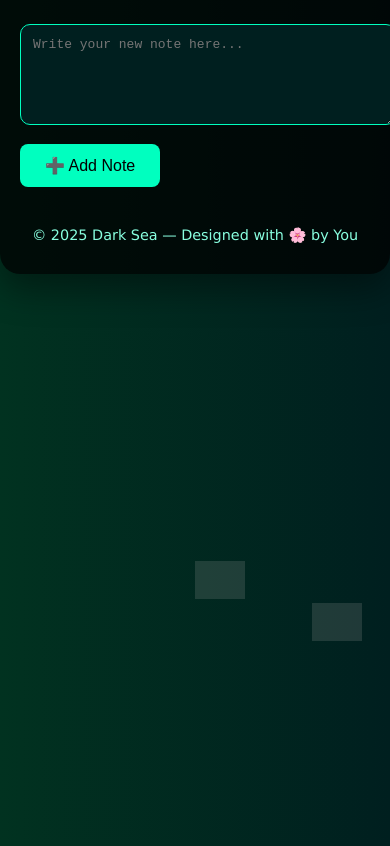
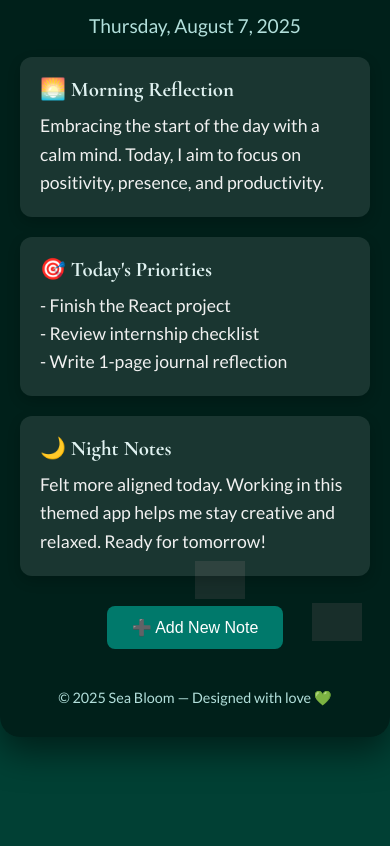
Before and after one commit to 7569279933/task-2, a plain HTML site: page index.html in a window 390 px wide. Shown: the part 205-1051 px from the top of the page. Drawn offline with nearby package versions, Linux system fonts and the light colour scheme; grey boxes are pictures that could not be loaded.

Commit message:
Update index.html

```diff
--- a/index.html
+++ b/index.html
@@ -1,42 +1,43 @@
 <!DOCTYPE html>
 <html lang="en">
 <head>
-  <meta charset="UTF-8" />
-  <meta name="viewport" content="width=device-width, initial-scale=1.0"/>
-  <title>Dark Sea Notes</title>
+  <meta charset="UTF-8">
+  <meta name="viewport" content="width=device-width, initial-scale=1">
+  <title>Daily Notes | Sea Bloom</title>
+  <link href="https://fonts.googleapis.com/css2?family=Cormorant+Garamond:wght@700&family=Lato&display=swap" rel="stylesheet">
   <style>
-    /* Base & Background */
     body {
       margin: 0;
       padding: 0;
-      font-family: 'Lucida Sans', sans-serif;
-      background: linear-gradient(to right, #013220, #001f1f); /* dark sea green to black */
+      font-family: 'Lato', sans-serif;
+      background-color: #014034;
+      color: white;
       overflow-x: hidden;
     }
 
     .overlay {
-      background-color: rgba(0, 0, 0, 0.75);
+      background-color: rgba(0, 0, 0, 0.5);
       padding: 60px 40px;
       max-width: 900px;
       margin: 60px auto;
       border-radius: 20px;
-      box-shadow: 0 15px 35px rgba(0,0,0,0.4);
+      box-shadow: 0 15px 35px rgba(0,0,0,0.5);
       position: relative;
       z-index: 2;
-      color: #fff;
     }
 
     h1 {
-      font-size: 2.8em;
-      color: #00FFBF;
+      font-family: 'Cormorant Garamond', serif;
+      font-size: 3em;
+      color: white;
       text-align: center;
       margin-bottom: 30px;
     }
 
     .note-date {
       text-align: center;
-      font-size: 1.1em;
-      color: #99ffcc;
+      font-size: 1.2em;
+      color: #B2DFDB;
       margin-bottom: 20px;
     }
 
@@ -45,14 +46,12 @@
     }
 
     .note {
-      background: rgba(255, 255, 255, 0.08);
+      background: rgba(255, 255, 255, 0.1);
       padding: 20px;
       border-radius: 12px;
-      box-shadow: 0 5px 20px rgba(0, 255, 191, 0.1);
+      box-shadow: 0 5px 15px rgba(0, 0, 0, 0.2);
       margin-bottom: 20px;
       transition: transform 0.2s ease;
-      position: relative;
-      backdrop-filter: blur(3px);
     }
 
     .note:hover {
@@ -60,59 +59,25 @@
     }
 
     .note-title {
-      font-size: 1.4em;
-      color: #66ffcc;
+      font-family: 'Cormorant Garamond', serif;
+      font-size: 1.6em;
+      color: #E0F2F1;
       margin-bottom: 10px;
     }
 
     .note-content {
       font-size: 1.1em;
-      color: #f0f0f0;
+      color: #F1F1F1;
       line-height: 1.6;
-      white-space: pre-wrap;
-    }
-
-    .note-buttons {
-      position: absolute;
-      top: 10px;
-      right: 10px;
-    }
-
-    .note-buttons button {
-      margin-left: 8px;
-      padding: 4px 8px;
-      font-size: 0.9em;
-      cursor: pointer;
-      border: none;
-      border-radius: 5px;
-      background: #00FFBF;
-      color: #000;
-    }
-
-    .note-buttons button:hover {
-      background: #00ccb3;
-    }
-
-    .add-note-form {
-      margin-top: 30px;
-    }
-
-    textarea {
-      width: 100%;
-      padding: 12px;
-      border-radius: 10px;
-      border: 1px solid #00FFBF;
-      font-size: 1em;
-      resize: vertical;
-      background: #001f1f;
-      color: #fff;
+      font-family: 'Lato', sans-serif;
     }
 
     .add-note-btn {
-      margin-top: 15px;
+      display: block;
+      margin: 30px auto 0;
       padding: 12px 25px;
-      background-color: #00FFBF;
-      color: #000;
+      background-color: #00796B;
+      color: white;
       border: none;
       border-radius: 8px;
       font-size: 1em;
@@ -121,14 +86,14 @@
     }
 
     .add-note-btn:hover {
-      background-color: #00ccb3;
+      background-color: #004D40;
     }
 
     footer {
       text-align: center;
       margin-top: 40px;
       font-size: 0.9em;
-      color: #88ffe0;
+      color: #B2DFDB;
     }
 
     /* Animated floating flowers */
@@ -139,103 +104,76 @@
       background: url('https://www.pngall.com/wp-content/uploads/5/Pink-Flower-PNG-Image.png') no-repeat center center;
       background-size: contain;
       animation: floatFlower 30s linear infinite;
-      opacity: 0.2;
+      opacity: 0.3;
       z-index: 1;
     }
 
     @keyframes floatFlower {
-      0% { transform: translateY(100vh) rotate(0deg); left: 0%; }
-      100% { transform: translateY(-100vh) rotate(360deg); left: 100%; }
+      0% {
+        transform: translateY(100vh) rotate(0deg);
+        left: 0%;
+      }
+      100% {
+        transform: translateY(-100vh) rotate(360deg);
+        left: 100%;
+      }
     }
 
     @media (max-width: 768px) {
-      .overlay { padding: 30px 20px; }
-      h1 { font-size: 2em; }
-      .note-title { font-size: 1.2em; }
+      .overlay {
+        padding: 30px 20px;
+      }
+
+      h1 {
+        font-size: 2em;
+      }
+
+      .note-title {
+        font-size: 1.3em;
+      }
     }
   </style>
 </head>
 <body>
 
-  <!-- Animated Flowers -->
+  <!-- Floating Flowers -->
   <div class="flower" style="top: 80%; left: 10%; animation-delay: 0s;"></div>
   <div class="flower" style="top: 90%; left: 50%; animation-delay: 10s;"></div>
   <div class="flower" style="top: 95%; left: 80%; animation-delay: 20s;"></div>
 
   <div class="overlay">
-    <h1>🌿 Dark Sea Notes</h1>
-    <div class="note-date" id="today-date"></div>
+    <h1>🌊 Sea Bloom Daily Notes 🌸</h1>
+    <div class="note-date">Thursday, August 7, 2025</div>
 
-    <div class="notes-section" id="notes-section"></div>
+    <div class="notes-section">
+      <div class="note">
+        <div class="note-title">🌅 Morning Reflection</div>
+        <div class="note-content">
+          Embracing the start of the day with a calm mind. Today, I aim to focus on positivity, presence, and productivity.
+        </div>
+      </div>
 
-    <div class="add-note-form">
-      <textarea id="note-input" rows="5" placeholder="Write your new note here..."></textarea>
-      <button class="add-note-btn" onclick="addNote()">➕ Add Note</button>
+      <div class="note">
+        <div class="note-title">🎯 Today's Priorities</div>
+        <div class="note-content">
+          - Finish the React project<br>
+          - Review internship checklist<br>
+          - Write 1-page journal reflection
+        </div>
+      </div>
+
+      <div class="note">
+        <div class="note-title">🌙 Night Notes</div>
+        <div class="note-content">
+          Felt more aligned today. Working in this themed app helps me stay creative and relaxed. Ready for tomorrow!
+        </div>
+      </div>
     </div>
 
-    <footer>
-      &copy; 2025 Dark Sea — Designed with 🌸 by You
-    </footer>
+    <button class="add-note-btn">➕ Add New Note</button>
+
+    <footer>&copy; 2025 Sea Bloom — Designed with love 💚</footer>
   </div>
 
-  <script>
-    const notesSection = document.getElementById("notes-section");
-    const noteInput = document.getElementById("note-input");
-
-    document.getElementById("today-date").textContent =
-      new Date().toLocaleDateString("en-IN", {
-        weekday: 'long',
-        year: 'numeric',
-        month: 'long',
-        day: 'numeric'
-      });
-
-    let notes = JSON.parse(localStorage.getItem("dailyNotes")) || [];
-    displayNotes();
-
-    function addNote() {
-      const content = noteInput.value.trim();
-      if (content === "") return;
-      const newNote = { id: Date.now(), content };
-      notes.unshift(newNote);
-      localStorage.setItem("dailyNotes", JSON.stringify(notes));
-      noteInput.value = "";
-      displayNotes();
-    }
-
-    function displayNotes() {
-      notesSection.innerHTML = "";
-      notes.forEach(note => {
-        const noteDiv = document.createElement("div");
-        noteDiv.className = "note";
-        noteDiv.innerHTML = `
-          <div class="note-title">📝 Note</div>
-          <div class="note-content">${note.content}</div>
-          <div class="note-buttons">
-            <button onclick="editNote(${note.id})">Edit</button>
-            <button onclick="deleteNote(${note.id})">Delete</button>
-          </div>
-        `;
-        notesSection.appendChild(noteDiv);
-      });
-    }
-
-    function deleteNote(id) {
-      if (!confirm("Delete this note?")) return;
-      notes = notes.filter(n => n.id !== id);
-      localStorage.setItem("dailyNotes", JSON.stringify(notes));
-      displayNotes();
-    }
-
-    function editNote(id) {
-      const note = notes.find(n => n.id === id);
-      const newContent = prompt("Edit your note:", note.content);
-      if (newContent !== null && newContent.trim() !== "") {
-        note.content = newContent.trim();
-        localStorage.setItem("dailyNotes", JSON.stringify(notes));
-        displayNotes();
-      }
-    }
-  </script>
 </body>
 </html>
```
